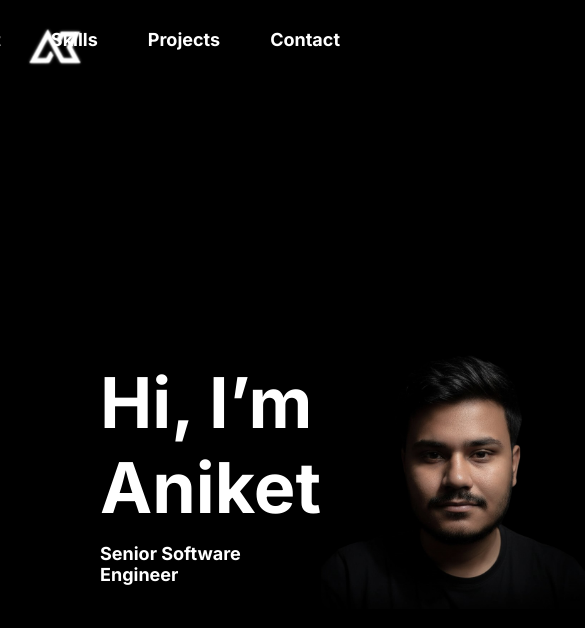
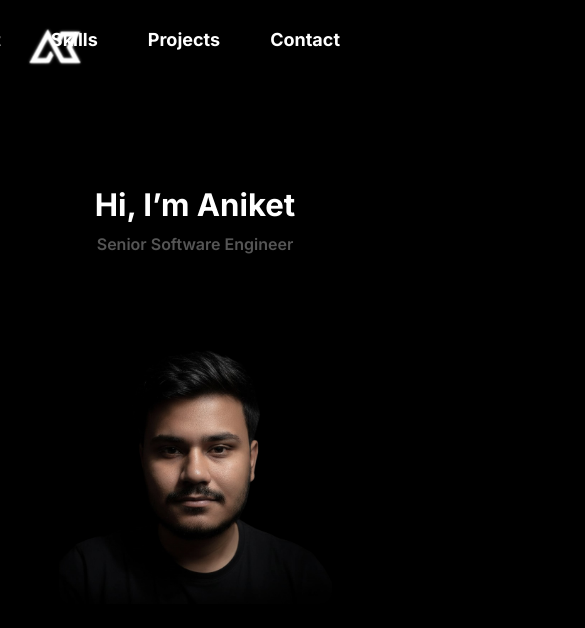
Before and after one commit to aniketkolate/personal-portfolio-aniket, a React (Vite) app: page /home in a window 390 px wide. Shown: the top 628 px of the page, 585 px wide, since content can reach past the window. Built offline with nearby package versions, Linux system fonts and the light colour scheme.

Commit message:
fix: enhance Home component layout and responsiveness with updated styles

```diff
--- a/src/pages/Home/Home.scss
+++ b/src/pages/Home/Home.scss
@@ -2,30 +2,103 @@
     display: flex;
     align-items: center;
     justify-content: space-between;
-    margin: 0 100px;
+    gap: 40px;
+    padding: 0 5%;
     height: calc(100vh - 100px);
+    max-width: 100%;
+    box-sizing: border-box;
+    overflow: hidden;
 
     &__content {
+        display: flex;
+        flex-direction: column;
+        gap: 70px;
+        min-width: 0;
+
         h1 {
             font-weight: 700;
-            font-size: 70px;
+            font-size: clamp(32px, 6vw, 70px);
+            line-height: 1.2;
+            word-break: break-word;
         }
 
         p {
-            margin-top: 13px;
-            font-weight: 700;
-            font-size: 18px;
+            margin-top: 10px;
+            font-weight: 600;
+            font-size: clamp(14px, 2vw, 18px);
+            color: #555;
         }
+    }
+
+    &__action_desktop {
+        width: fit-content;
+        display: flex;
+        flex-direction: column;
+        gap: 30px;
     }
 
     &__image {
         display: flex;
         justify-content: flex-end;
+        align-items: center;
+        min-width: 0;
         height: min(80vh, 70vw);
 
         img {
-            height: auto;
-            border-radius: 10px;
+            max-width: 100%;
+            max-height: 100%;
+            object-fit: contain;
+            border-radius: 12px;
+            box-shadow: 0 8px 20px rgba(0, 0, 0, 0.15);
+        }
+    }
+
+    &__action_mobile {
+        display: none;
+        margin-top: 20px;
+        gap: 40px;
+    }
+}
+
+/* Tablet */
+@media (max-width: 1024px) {
+    .hero {
+
+        &__image {
+            justify-content: center;
         }
     }
 }
+
+/* Mobile */
+@media (max-width: 768px) {
+    .hero {
+        padding: 30px;
+        gap: 20px;
+        flex-direction: column;
+        justify-content: space-evenly;
+        text-align: center;
+        height: auto;
+        min-height: calc(100vh - 100px);
+
+        &__content {
+            h1 {
+                font-size: clamp(28px, 8vw, 40px);
+            }
+
+            p {
+                font-size: 16px;
+            }
+        }
+
+        &__action_desktop {
+            display: none;
+        }
+
+        &__action_mobile {
+            display: flex;
+            flex-direction: column;
+            align-items: flex-start;
+        }
+    }
+}
--- a/src/pages/Home/Home.tsx
+++ b/src/pages/Home/Home.tsx
@@ -1,17 +1,29 @@
 import React from 'react';
 import aniketImage from "@/assets/images/aniket.png";
 import "./Home.scss";
+import GlowButton from '@/components/common/GlassButton/GlowButton';
+import SocialIcons from '@/components/common/SocialIcons/SocialIcons';
 
 const Home: React.FC = () => {
     return (
         <section className="hero">
             <div className="hero__content">
-                <h1 className="hero__title">Hi, I’m Aniket</h1>
-                <p className="hero__subtitle">Senior Software Engineer</p>
+                <div>
+                    <h1 className="hero__title">Hi, I’m Aniket</h1>
+                    <p className="hero__subtitle">Senior Software Engineer</p>
+                </div>
+
+                <div className="hero__action_desktop">
+                    <GlowButton />
+                    <SocialIcons />
+                </div>
             </div>
-
             <div className="hero__image">
                 <img src={aniketImage} alt="Aniket" />
+            </div>
+            <div className="hero__action_mobile">
+                <GlowButton />
+                <SocialIcons />
             </div>
         </section>
     );
```
